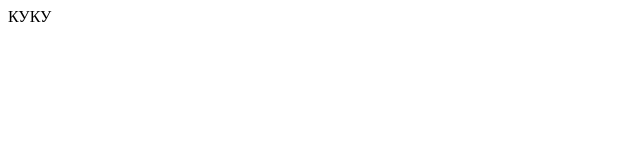
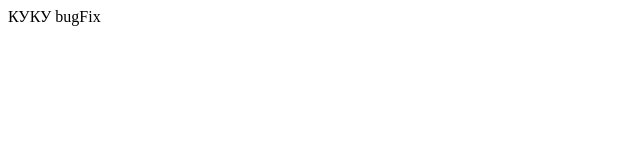
Before and after one commit to kupzov2000/kupzov2000.github.io, a plain HTML site: page index.html in a window 1280 px wide. Shown: the full height of the page, 0-640 px from the left. Drawn offline with Linux system fonts and the light colour scheme.

Commit message:
feat: add in bugFix word

```diff
--- a/index.html
+++ b/index.html
@@ -9,6 +9,7 @@
 
 <body>
   КУКУ
+  bugFix
 </body>
 
 </html>
```
